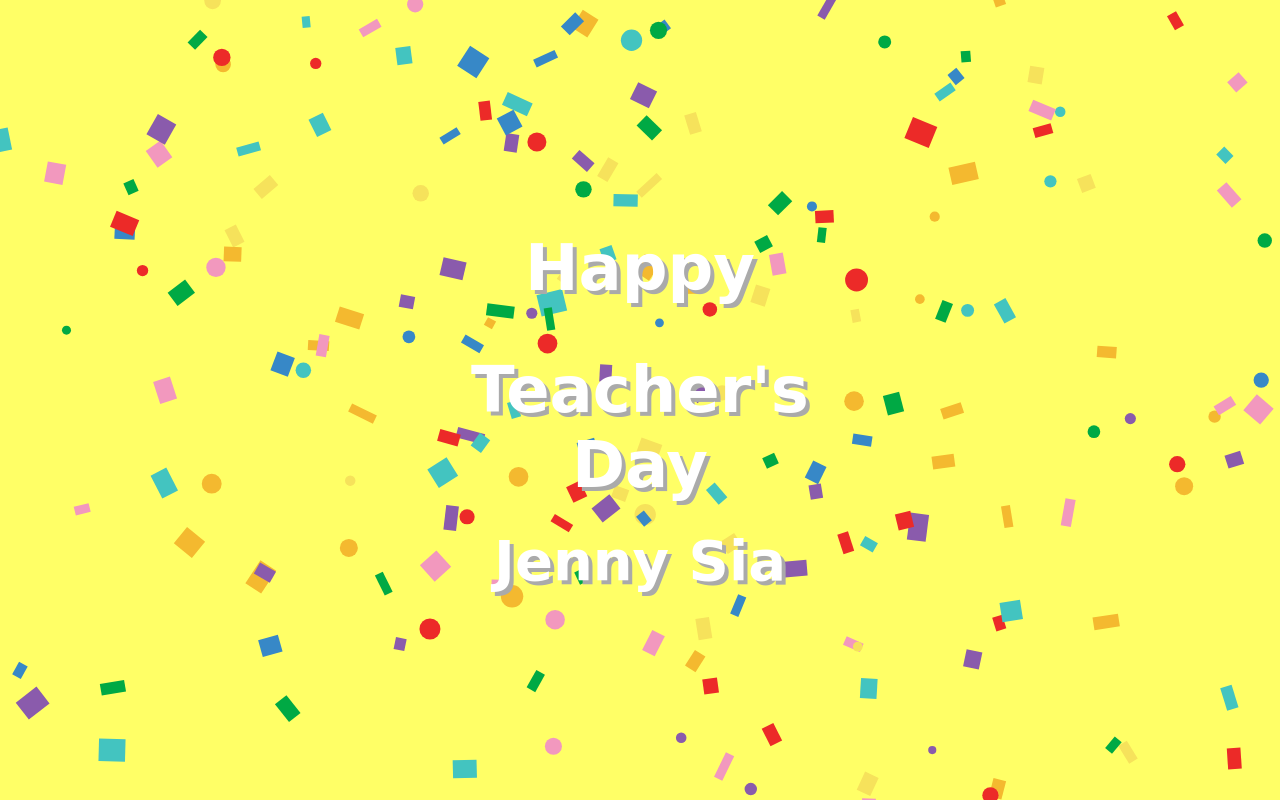
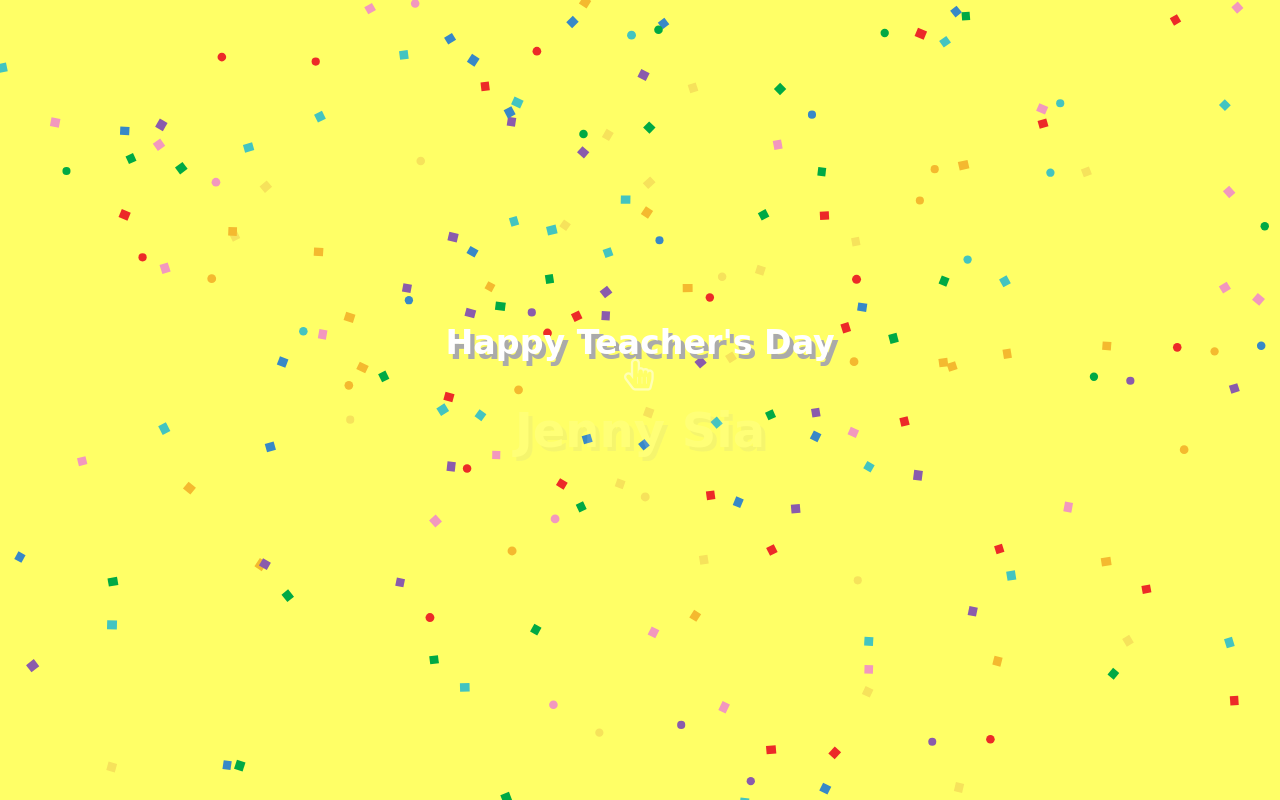
Before and after one commit to std-matthew/jenny-sia-teachers-day, a PHP site: page /index.html in a window 1280 px wide. Run offline with PHP 8.4, Linux system fonts and the light colour scheme; some web fonts are replaced.

Commit message:
Added Animations

```diff
--- /dev/null
+++ b/animation.css
@@ -0,0 +1,34 @@
+@keyframes fade {
+    0%   { opacity: 1; }
+    50% { opacity: 0; }
+    100% { opacity: 1; }
+}
+
+@keyframes pulse {
+    0% { transform: scale(1); }
+    30% { transform: scale(1); }
+    40% { transform: scale(1.08); }
+    50% { transform: scale(1); }
+    60% { transform: scale(1); }
+    70% { transform: scale(1.05); }
+    80% { transform: scale(1); }
+    100% { transform: scale(1); }
+}
+
+.fade-pulse {
+    animation: fade 4s infinite, pulse 2s infinite;
+}
+
+.pulse {
+	-webkit-animation: pulse 4s infinite;
+	   -moz-animation: pulse 4s infinite;
+	     -o-animation: pulse 4s infinite;
+	        animation: pulse 4s infinite;
+}
+
+.fade {
+	-webkit-animation: fade 2s infinite;
+	   -moz-animation: fade 2s infinite;
+	     -o-animation: fade 2s infinite;
+	        animation: fade 2s infinite;
+}
--- a/index.html
+++ b/index.html
@@ -9,16 +9,22 @@
     <meta property="og:site_name" content="Happy Teacher's Day | Jennyy Sia">
     <meta property="og:type" content="website">
 	<meta name="viewport" content="width=device-width, initial-scale=1.0, maximum-scale=1.0, user-scalable=0">
+	<link rel="stylesheet" type="text/css" href="https://stackpath.bootstrapcdn.com/font-awesome/4.7.0/css/font-awesome.min.css">
 	<link href="https://fonts.googleapis.com/css?family=Charmonman" rel="stylesheet">
+	<link rel="stylesheet" type="text/css" href="animation.css">
 	<link rel="stylesheet" type="text/css" href="styles.css">
 </head>
 <body>
 	<div class="center-screen white">
 		<div>
-			<h1 class="line__height--m">Happy</h1>
-			<h1 class="line__height--s">Teacher's</h1>
-			<h1 class="line__height--s">Day</h1>
-			<h2>Jenny Sia</h2>
+			<h1 class="pulse">Happy Teacher's Day</h1>
+			<h2 class="fade">Jenny Sia</h2>
+		</div>
+	</div>
+
+	<div class="center-screen white">
+		<div class="fade-pulse big mb-5">
+			<i class="fa fa-hand-pointer-o"></i>
 		</div>
 	</div>
 	<canvas id="confetti"></canvas>
--- a/script.js
+++ b/script.js
@@ -33,13 +33,13 @@
     y: y,
     vx: vx,
     vy: vy,
-    width: Math.random() * 15 + 8,
-    height: Math.random() * 20 + 8,
+    width: Math.random() * 1 + 8,
+    height: Math.random() * 2 + 8,
     color: colors[i % colors.length],
     circle: Math.random() > 0.8,
     rotate: Math.random() * 180,
     direction: Math.random() * 5 - 2.5,
-    fallSpeed: Math.random() / 10 + 0.1
+    fallSpeed: Math.random() / 20 + 0.1
   };
 }
 
--- a/styles.css
+++ b/styles.css
@@ -4,11 +4,11 @@
 }
 
 h1 {
-	font-size: 4em;
+	font-size: 2em;
 }
 
 h2 {
-	font-size: 3.5em;
+	font-size: 3em;
 }
 
 body {
@@ -32,6 +32,14 @@
 	line-height: 0.5em;
 }
 
+.big {
+	font-size: 2em;
+}
+
+.mb-5 {
+	margin-bottom: 50px;
+}
+
 .center-screen {
     position: fixed;
     z-index: 9999;
```
